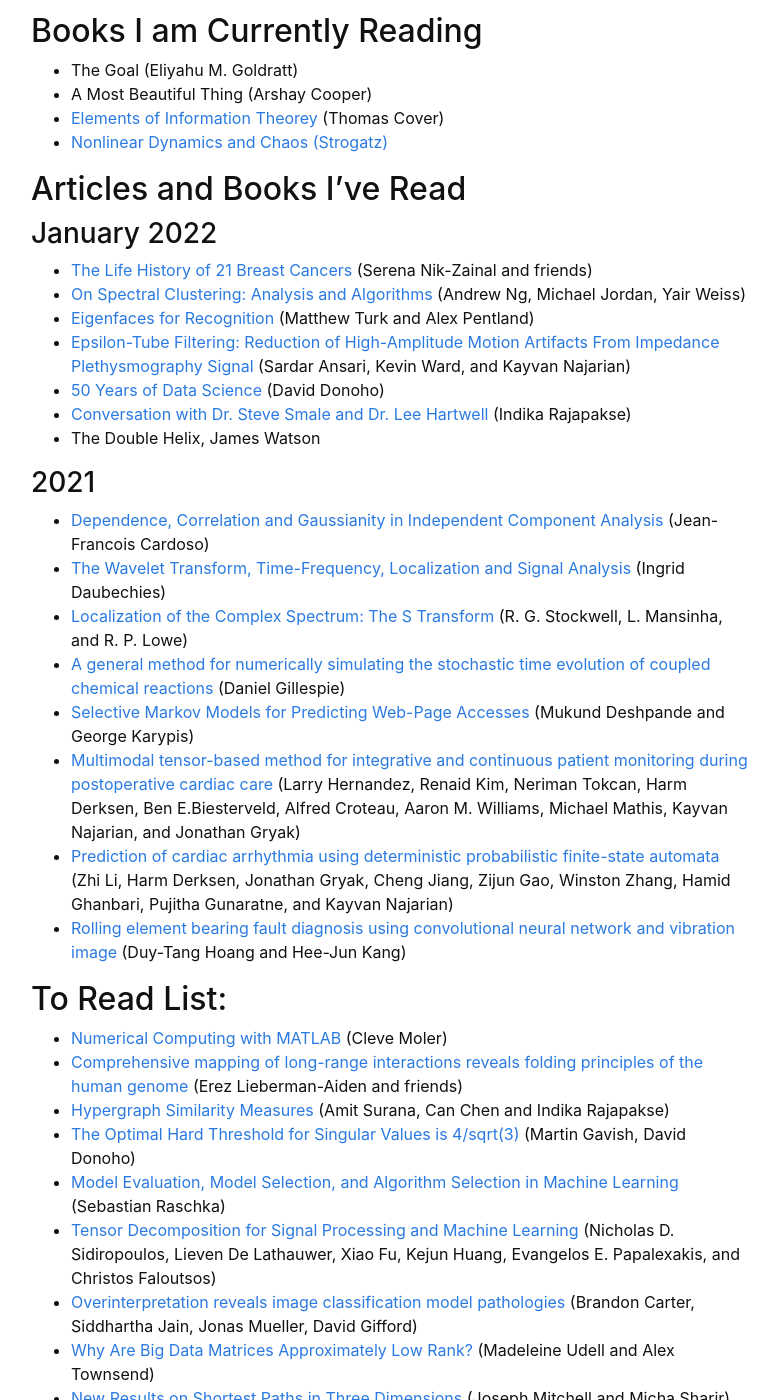
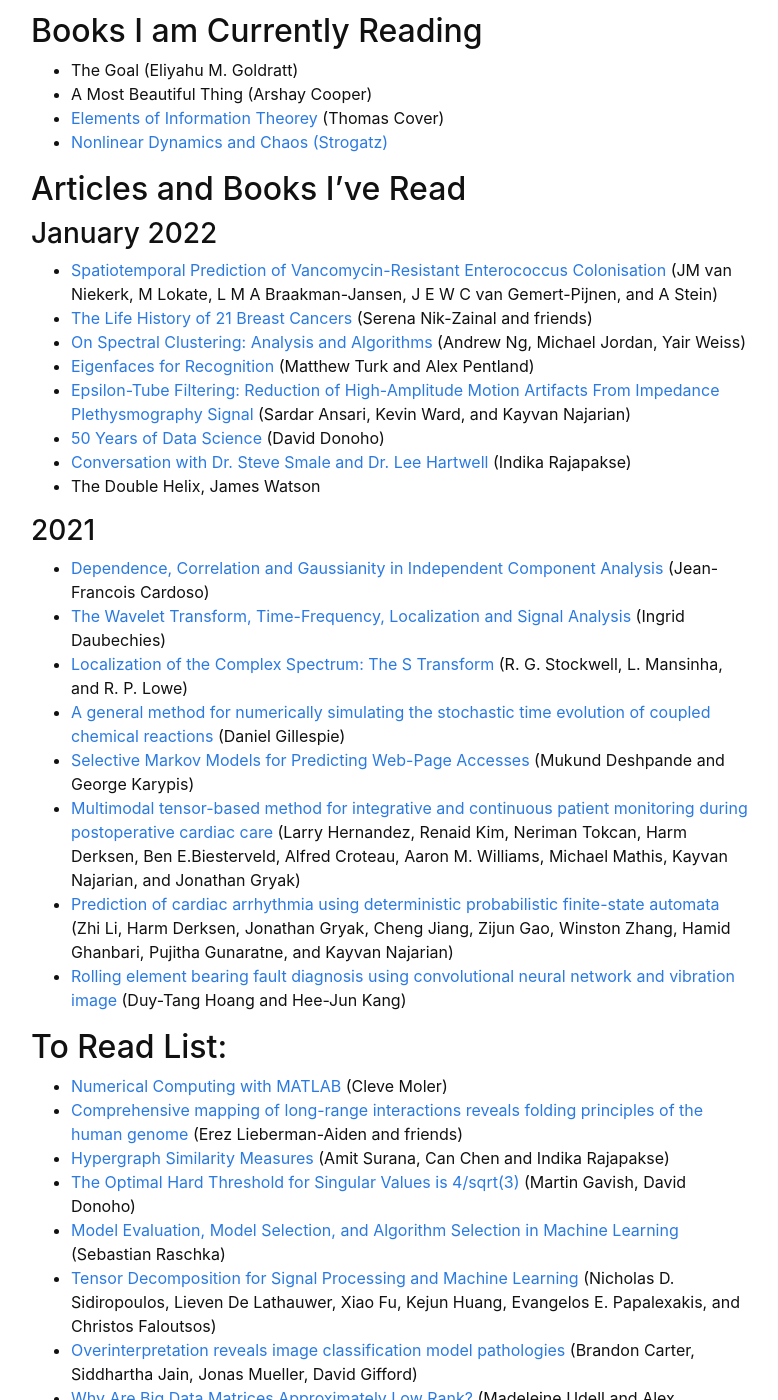
Before and after one commit to Jpickard1/jpickard1.github.io, a Jekyll site: the page built from content/3-Reading_Log.md, in a window 1280 px wide and 1400 px high, scrolled down 203 px. Shown: the whole window, without its empty margins (249-1027 px from the left). Built offline with Jekyll 4.4.1, drawn with Linux system fonts in a browser that asks for light colours; some of the changed text lies outside the part shown.

Commit message:
Update 3-Reading_Log.md

```diff
--- a/content/3-Reading_Log.md
+++ b/content/3-Reading_Log.md
@@ -14,6 +14,7 @@ description: >
 ## Articles and Books I've Read
 
 ### January 2022
+- [Spatiotemporal Prediction of Vancomycin-Resistant Enterococcus Colonisation](https://pubmed.ncbi.nlm.nih.gov/35057734/) (JM van Niekerk, M Lokate, L M A Braakman-Jansen, J E W C van Gemert-Pijnen, and A Stein)
 - [The Life History of 21 Breast Cancers](https://pubmed.ncbi.nlm.nih.gov/22608083/) (Serena Nik-Zainal and friends)
 - [On Spectral Clustering: Analysis and Algorithms](https://ai.stanford.edu/~ang/papers/nips01-spectral.pdf) (Andrew Ng, Michael Jordan, Yair Weiss)
 - [Eigenfaces for Recognition](https://drive.google.com/file/d/1JvFdAp15uf1UGlJS30TNducVE5BNcpTp/view) (Matthew Turk and Alex Pentland)
```
Also changed, not shown: other parts of content/3-Reading_Log.md (+0 -1 lines).
